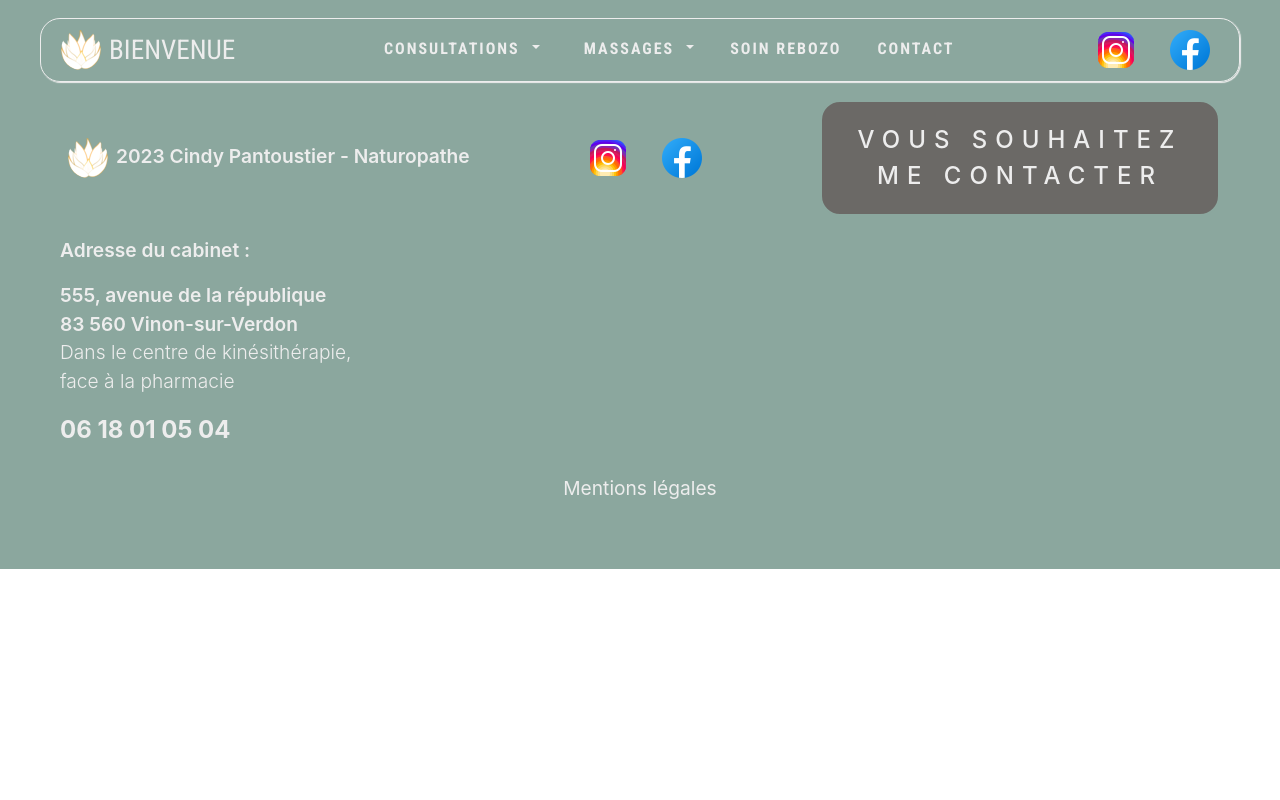
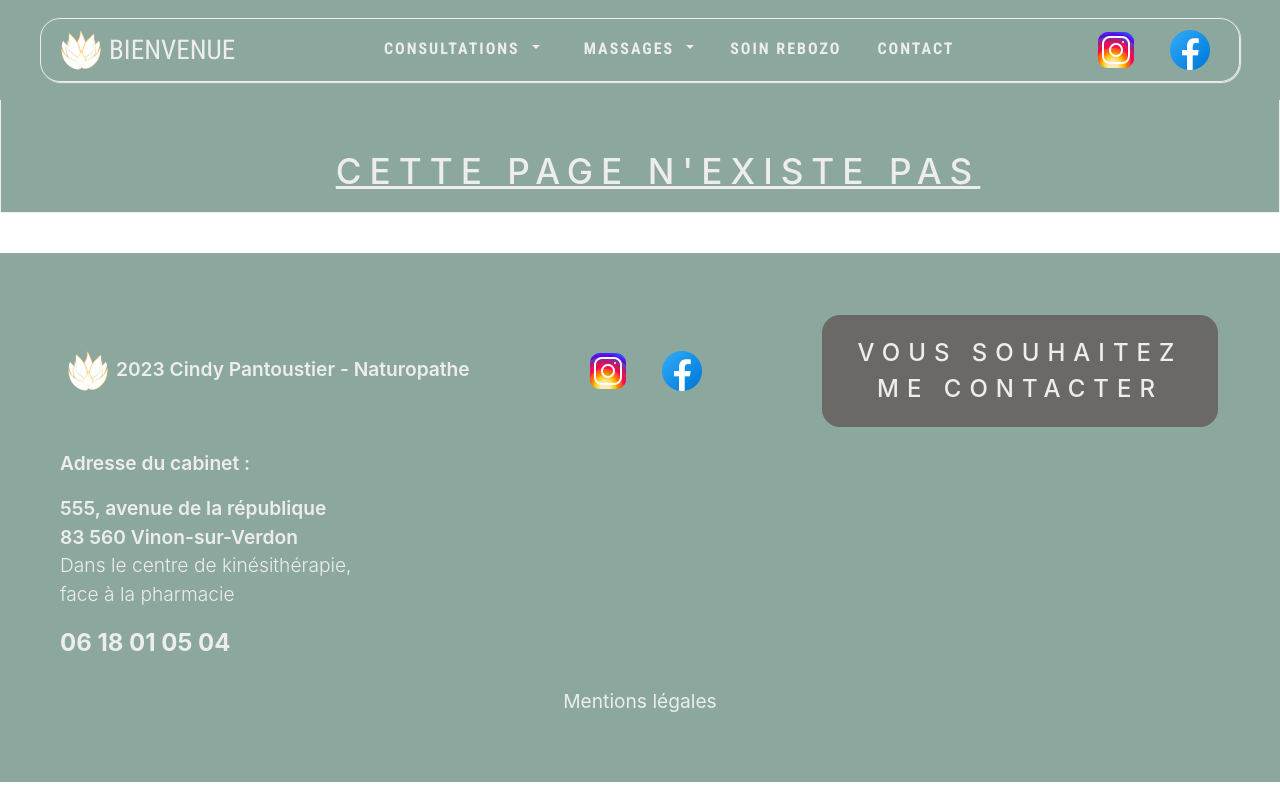
Before and after one commit to DavyHaYehoudi/CindyWebsite, a React (Create React App) app: page /private in a window 1280 px wide. Built offline with nearby package versions, Linux system fonts and the light colour scheme; no server answers.

Commit message:
installation env-cmd + add file robots.txt + page 404

```diff
--- a/package.json
+++ b/package.json
@@ -11,6 +11,7 @@
     "@testing-library/react": "^13.4.0",
     "@testing-library/user-event": "^13.5.0",
     "bootstrap": "^5.2.3",
+    "env-cmd": "^10.1.0",
     "firebase": "^9.22.0",
     "react": "^18.2.0",
     "react-bootstrap": "^2.7.4",
@@ -22,8 +23,8 @@
   },
   "scripts": {
     "start": "react-scripts start",
-    "build:preprod": "cpy .env.preprod .env && react-scripts build",
-    "build:prod": "cpy .env.prod .env && react-scripts build"
+    "build:preprod": "env-cmd -f .env.preprod react-scripts build",
+    "build:prod": "env-cmd -f .env.prod react-scripts build"
   },
   "eslintConfig": {
     "extends": [
@@ -44,7 +45,6 @@
     ]
   },
   "devDependencies": {
-    "cpy-cli": "^4.2.0",
     "dotenv": "^16.0.3"
   }
 }
--- a/src/App.js
+++ b/src/App.js
@@ -12,6 +12,7 @@ import Admin from "./pages/Admin";
 import AdminRoute from "./guard/AdminRoute";
 import { useContext } from "react";
 import { AuthAdminContext } from "./context/AuthAdminProvider";
+import Page404 from "./pages/Page404";
 
 function App() {
   const {isAuthenticated}=useContext(AuthAdminContext)
@@ -36,9 +37,9 @@ function App() {
             </AdminRoute>
           }
         />
-        {/* <Route path="/admin" element={<Admin />} /> */}
 
         <Route path="/mentions_legales" element={<MentionsLegales />} />
+        <Route path="/*" element={<Page404 />} />
       </Routes>
       <Footer />
     </>
--- a/src/pages/Admin.js
+++ b/src/pages/Admin.js
@@ -5,7 +5,7 @@ import { AuthAdminContext } from "../context/AuthAdminProvider";
 import { auth } from "../firebase/config";
 
 const Admin = () => {
-  const { isAuthenticated, setAuthenticated } = useContext(AuthAdminContext);
+  const { setAuthenticated } = useContext(AuthAdminContext);
   const navigate = useNavigate();
   const logOut = async () => {
     try {
--- a/src/pages/Authentication.js
+++ b/src/pages/Authentication.js
@@ -10,7 +10,7 @@ function Authentication() {
   const [password, setPassword] = useState("");
   const [email, setEmail] = useState("");
   const [isLoginError, setLoginError] = useState(false);
-  const { isAuthenticated, setAuthenticated } = useContext(AuthAdminContext);
+  const { setAuthenticated } = useContext(AuthAdminContext);
   const navigate = useNavigate();
 
   const handleSubmit = (e) => {
--- /dev/null
+++ b/src/pages/Page404.js
@@ -0,0 +1,11 @@
+import React from 'react';
+
+const Page404 = () => {
+    return (
+        <h1 className="bandeau text-center text-decoration-underline" >
+            CETTE PAGE N'EXISTE PAS
+        </h1>
+    );
+};
+
+export default Page404;
```
Also changed, not shown: public/robots.txt (added), 1 other file (tests, documents, lock files or other folders).
